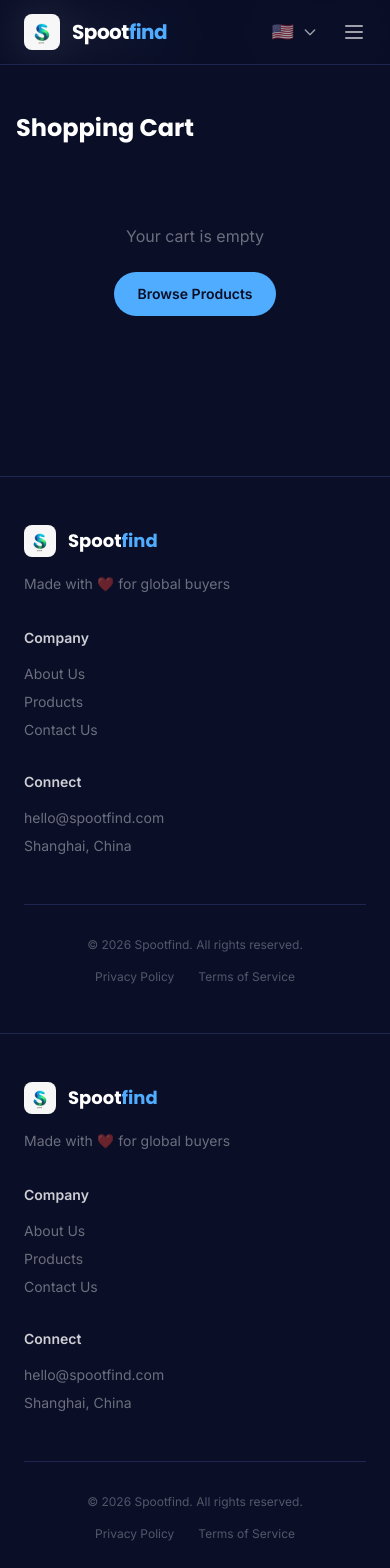
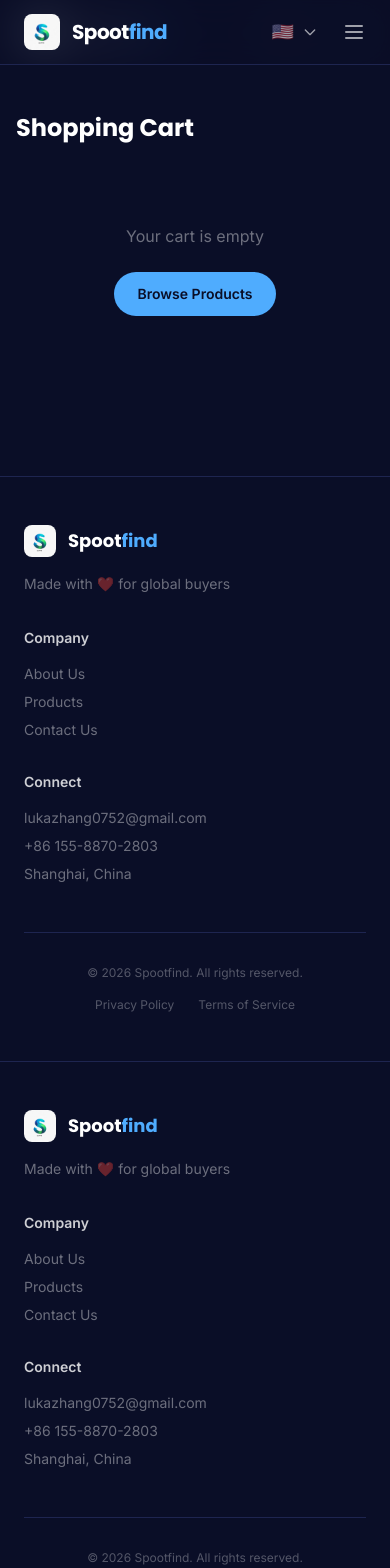
Before and after one commit to Luka0752/spootfind, a Next.js app: page /en/cart in a window 390 px wide. Shown: the top 1568 px of the page. Built offline with nearby package versions, Linux system fonts and the light colour scheme.

Commit message:
update: contact email and phone - lukazhang0752@gmail.com, +86 15588702803

```diff
--- a/app/api/requests/route.ts
+++ b/app/api/requests/route.ts
@@ -24,7 +24,7 @@ async function sendNotificationEmail(
     }
   })
 
-  const notificationEmail = process.env.NOTIFICATION_EMAIL || 'hao8454@126.com'
+  const notificationEmail = process.env.NOTIFICATION_EMAIL || 'lukazhang0752@gmail.com'
 
   // Admin notification
   await transporter.sendMail({
--- a/components/Footer.tsx
+++ b/components/Footer.tsx
@@ -35,7 +35,8 @@ export default function Footer() {
           <div>
             <h4 className="text-sm font-semibold text-white/80 mb-4">{t('connect')}</h4>
             <div className="flex flex-col gap-2 text-sm text-white/40">
-              <a href="mailto:hello@spootfind.com" className="hover:text-brand-blue transition-colors">hello@spootfind.com</a>
+              <a href="mailto:lukazhang0752@gmail.com" className="hover:text-brand-blue transition-colors">lukazhang0752@gmail.com</a>
+              <a href="tel:+8615588702803" className="hover:text-brand-blue transition-colors">+86 155-8870-2803</a>
               <span>Shanghai, China</span>
             </div>
           </div>
```
